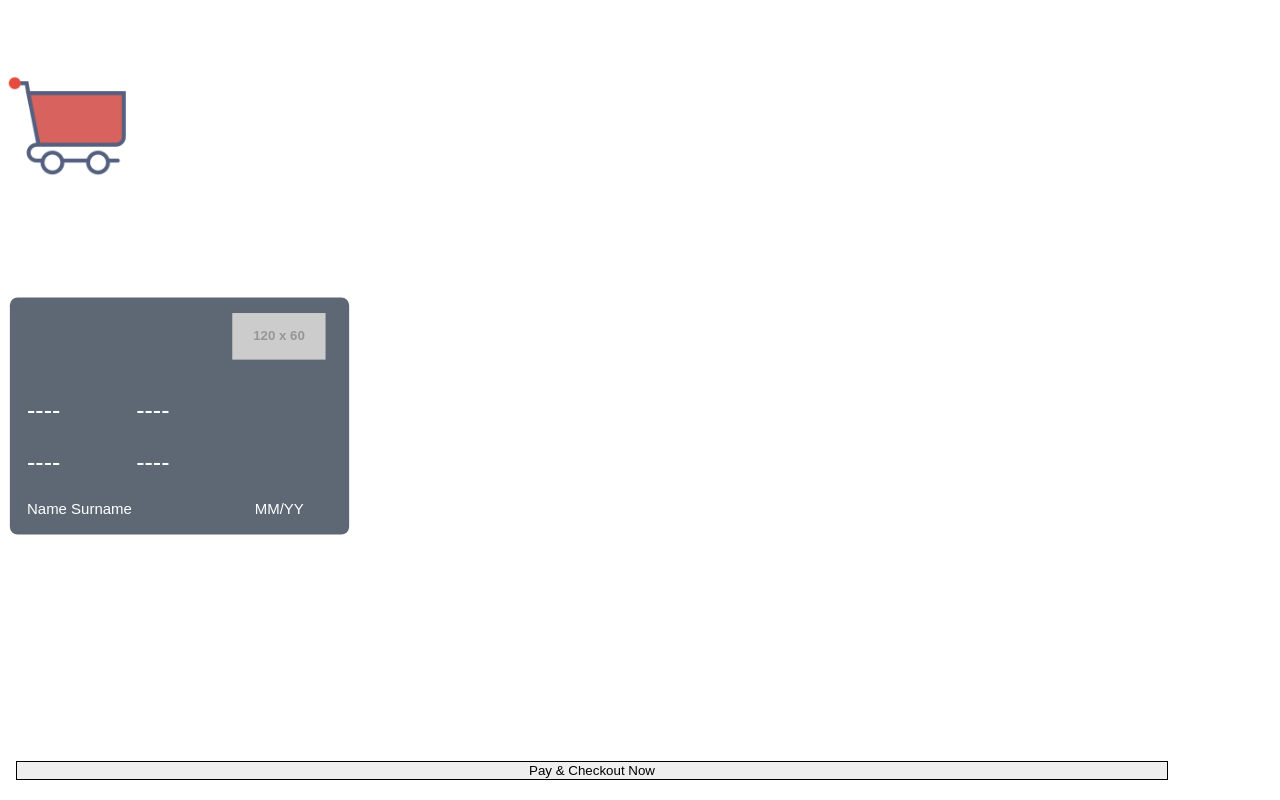
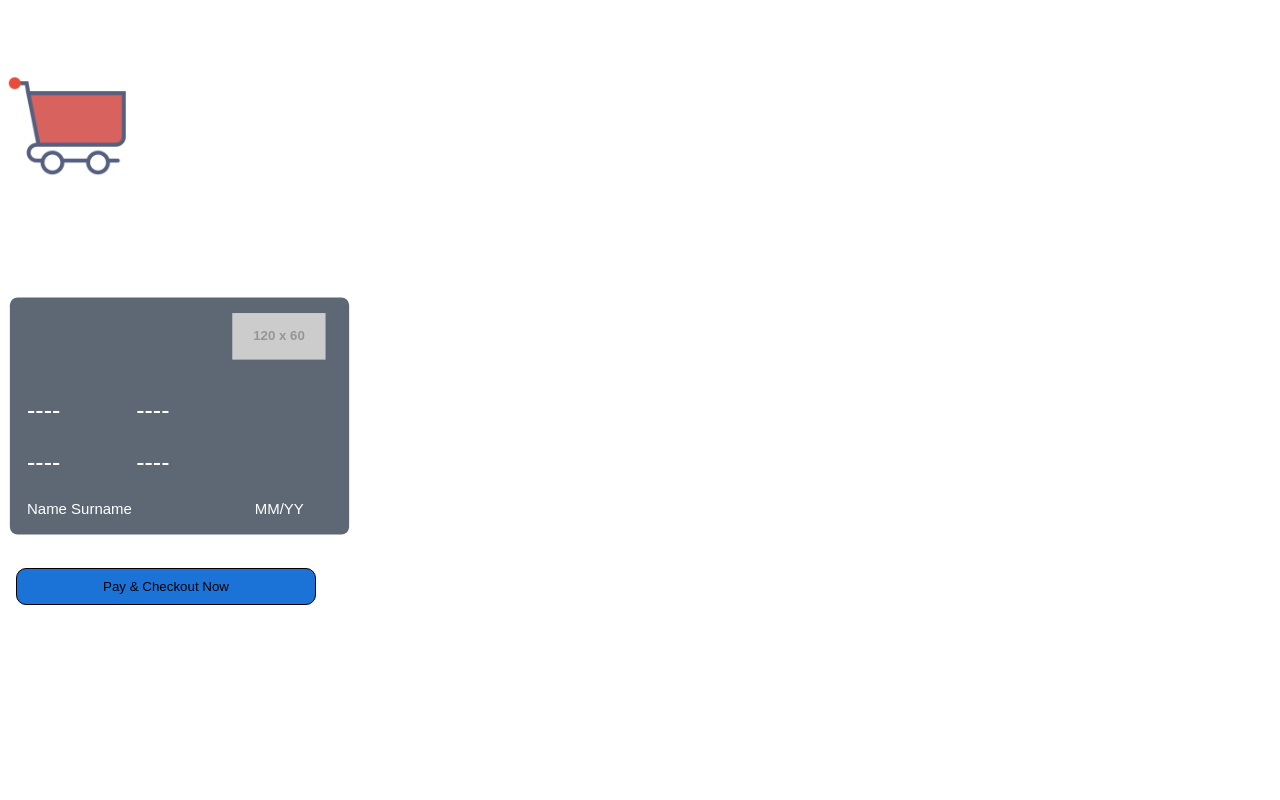
Before and after one commit to moeobey/payCard-App, a plain HTML site: page index.html in a window 1280 px wide. Drawn offline with Linux system fonts and the light colour scheme; no server answers; placeholder pictures from the web are drawn by us.

Commit message:
styled the button

```diff
--- a/style.css
+++ b/style.css
@@ -97,10 +97,17 @@ body {
     float:right;
   }
   .mdc-button{
-    position:fixed;
-    width:90%;
+    position:relative;
+    width:100%;
     border:1px solid;
-    bottom:20px;
+    padding: 10px;
+    background-color:  rgb(27, 115, 216);;
+    border-radius:10px;
+
+  }
+  .mdc-button:hover{
+    background-color:   rgb(37, 172, 55);
+    color:white;
   }
   .container{
       width:300px;
```
